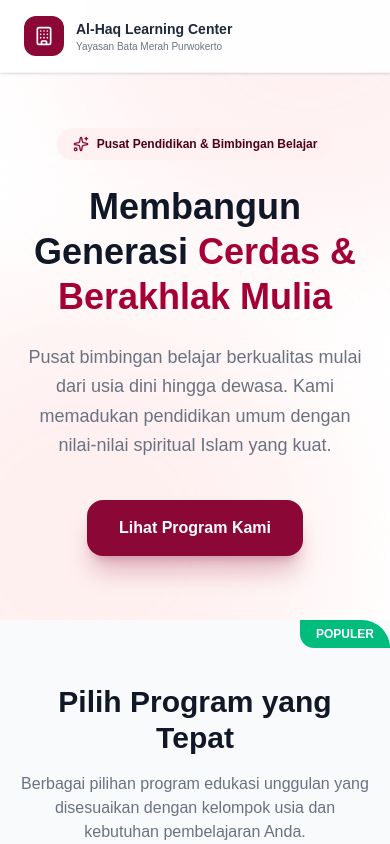
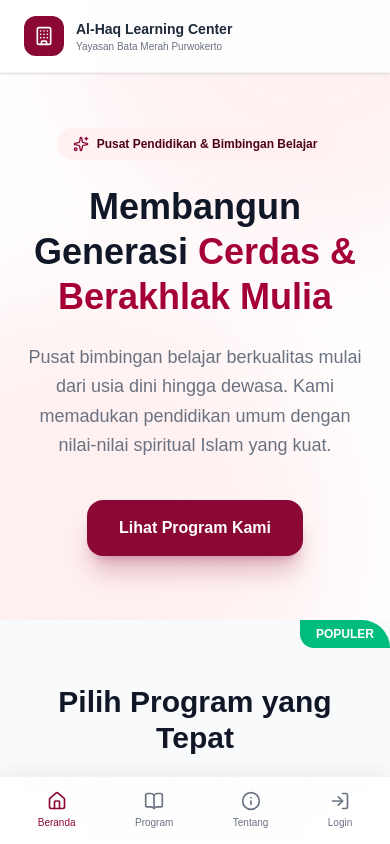
Before and after one commit to imammeze/alhaq-learning-center, a Next.js app: page / in a window 390 px wide. Shown: the top 844 px of the page. Built offline with nearby package versions, Linux system fonts and the light colour scheme.

Commit message:
feat: Add login link and mobile bottom navbar with icons for navigation

```diff
--- a/src/app/page.tsx
+++ b/src/app/page.tsx
@@ -12,11 +12,15 @@ import {
   ChevronRightIcon,
   BuildingIcon,
   CheckCircle2Icon,
+  HomeIcon,
+  InfoIcon,
+  PhoneIcon,
+  LogInIcon
 } from "lucide-react";
 
 export default function LearningCenterPortal() {
   return (
-    <div className="min-h-screen bg-white">
+    <div className="min-h-screen bg-white pb-20 md:pb-0">
       {/* ======= NAVBAR ======= */}
       <nav className="fixed top-0 left-0 right-0 z-50 bg-white/90 backdrop-blur-md border-b border-gray-100 shadow-sm">
         <div className="max-w-6xl mx-auto px-6 py-4 flex items-center justify-between">
@@ -37,6 +41,9 @@ export default function LearningCenterPortal() {
             <a href="#program" className="text-sm font-medium text-gray-600 hover:text-rose-900 transition-colors">Program Kami</a>
             <a href="#tentang" className="text-sm font-medium text-gray-600 hover:text-rose-900 transition-colors">Tentang Kami</a>
             <a href="#hubungi" className="text-sm font-medium text-gray-600 hover:text-rose-900 transition-colors">Hubungi</a>
+            <Link href="/login" className="px-5 py-2.5 bg-rose-900 text-white text-sm font-bold rounded-xl hover:bg-rose-950 transition-colors">
+              Masuk
+            </Link>
           </div>
         </div>
       </nav>
@@ -78,7 +85,6 @@ export default function LearningCenterPortal() {
         </div>
       </section>
 
-      {/* ======= PROGRAM HIGHLIGHTS ======= */}
       <section id="program" className="py-16 lg:py-24 bg-gray-50 relative">
         <div className="max-w-7xl mx-auto px-5 lg:px-6">
           <div className="text-center mb-16">
@@ -263,6 +269,28 @@ export default function LearningCenterPortal() {
           </div>
         </div>
       </footer>
+
+      {/* ======= BOTTOM NAVBAR (MOBILE) ======= */}
+      <nav className="md:hidden fixed bottom-0 left-0 right-0 z-50 bg-white/95 backdrop-blur-md border-t border-gray-100 shadow-[0_-4px_20px_rgba(0,0,0,0.06)] pb-safe">
+        <div className="flex items-center justify-around px-2 py-2">
+          <a href="#" className="flex flex-col items-center gap-1 py-1.5 px-3 text-rose-900 transition-colors">
+            <HomeIcon className="w-5 h-5" />
+            <span className="text-[10px] font-medium">Beranda</span>
+          </a>
+          <a href="#program" className="flex flex-col items-center gap-1 py-1.5 px-3 text-gray-500 hover:text-rose-900 transition-colors">
+            <BookOpenIcon className="w-5 h-5" />
+            <span className="text-[10px] font-medium">Program</span>
+          </a>
+          <a href="#tentang" className="flex flex-col items-center gap-1 py-1.5 px-3 text-gray-500 hover:text-rose-900 transition-colors">
+            <InfoIcon className="w-5 h-5" />
+            <span className="text-[10px] font-medium">Tentang</span>
+          </a>
+          <Link href="/login" className="flex flex-col items-center gap-1 py-1.5 px-3 text-gray-500 hover:text-rose-900 transition-colors">
+            <LogInIcon className="w-5 h-5" />
+            <span className="text-[10px] font-medium">Login</span>
+          </Link>
+        </div>
+      </nav>
     </div>
   );
 }
```
